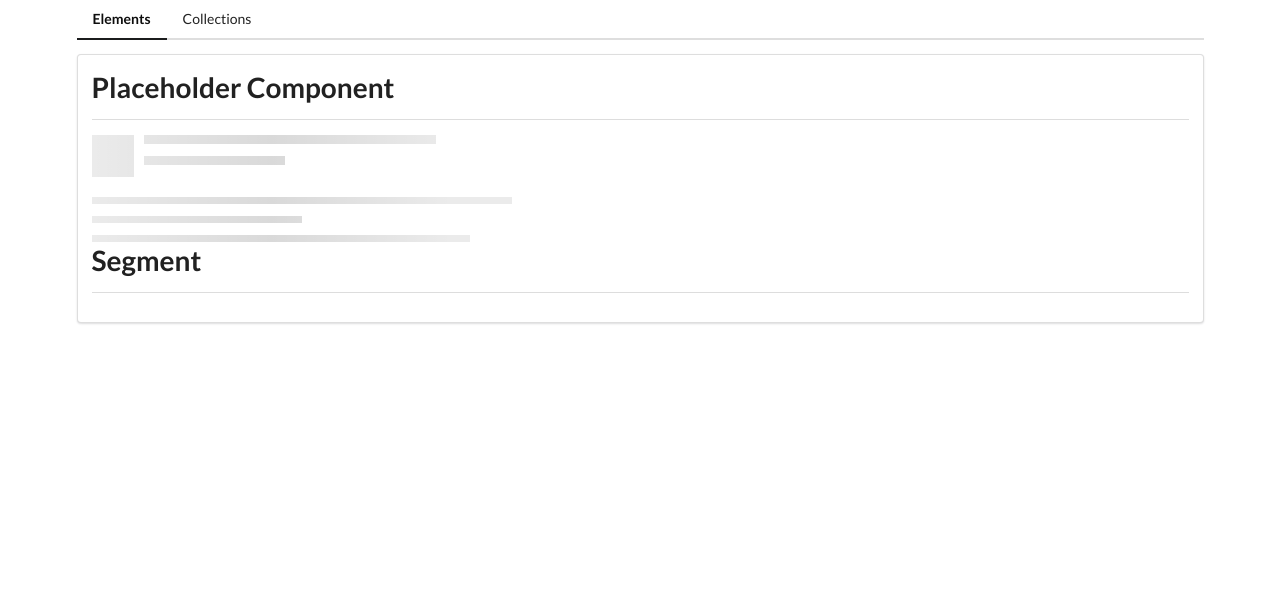
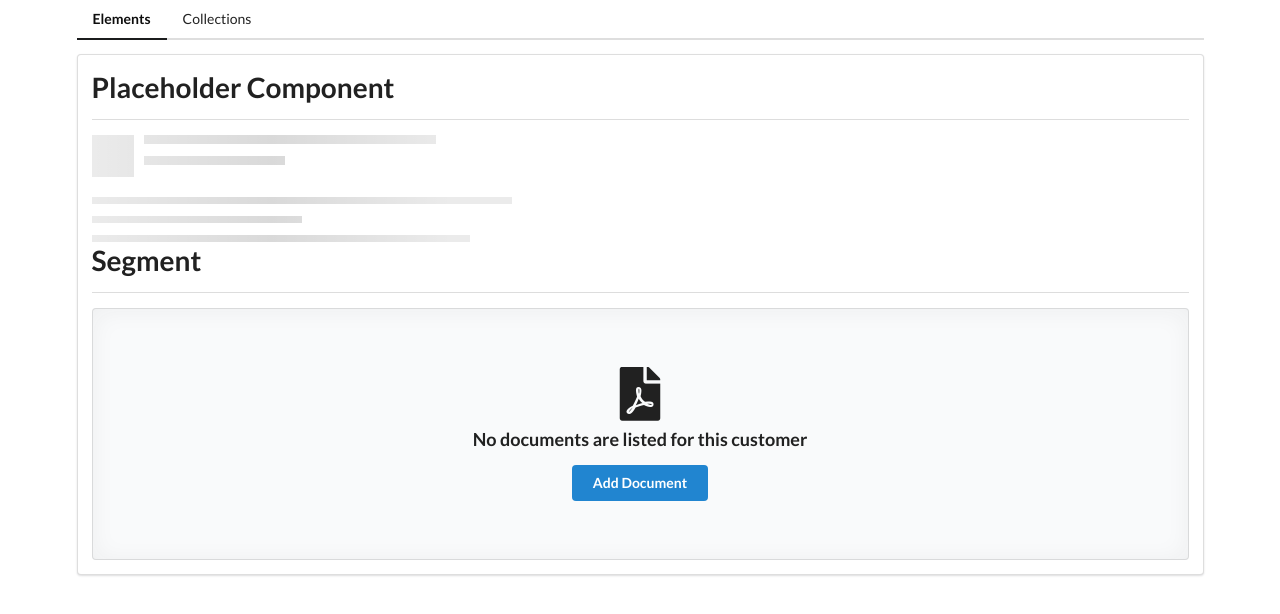
Before and after one commit to ClaytonDewey/comps, an Angular app: page /elements in a window 1280 px wide. Shown: the top 614 px of the page. Built offline with nearby package versions, Linux system fonts and the light colour scheme.

Commit message:
Set up ngContent with selects

```diff
--- a/src/app/elements/elements-home/elements-home.component.html
+++ b/src/app/elements/elements-home/elements-home.component.html
@@ -6,3 +6,13 @@
 <app-divider>
     Segment
 </app-divider>
+<app-segment>
+    <header>
+        <i class="pdf file ouline icon"></i>
+        No documents are listed for this customer
+    </header>
+
+    <button class="ui primary button">
+        Add Document
+    </button>
+</app-segment>
--- a/src/app/elements/segment/segment.component.html
+++ b/src/app/elements/segment/segment.component.html
@@ -1 +1,6 @@
-<p>segment works!</p>
+<div class="ui placeholder segment">
+    <div class="ui icon header">
+        <ng-content select="header"></ng-content>
+    </div>
+    <ng-content></ng-content>
+</div>
```
